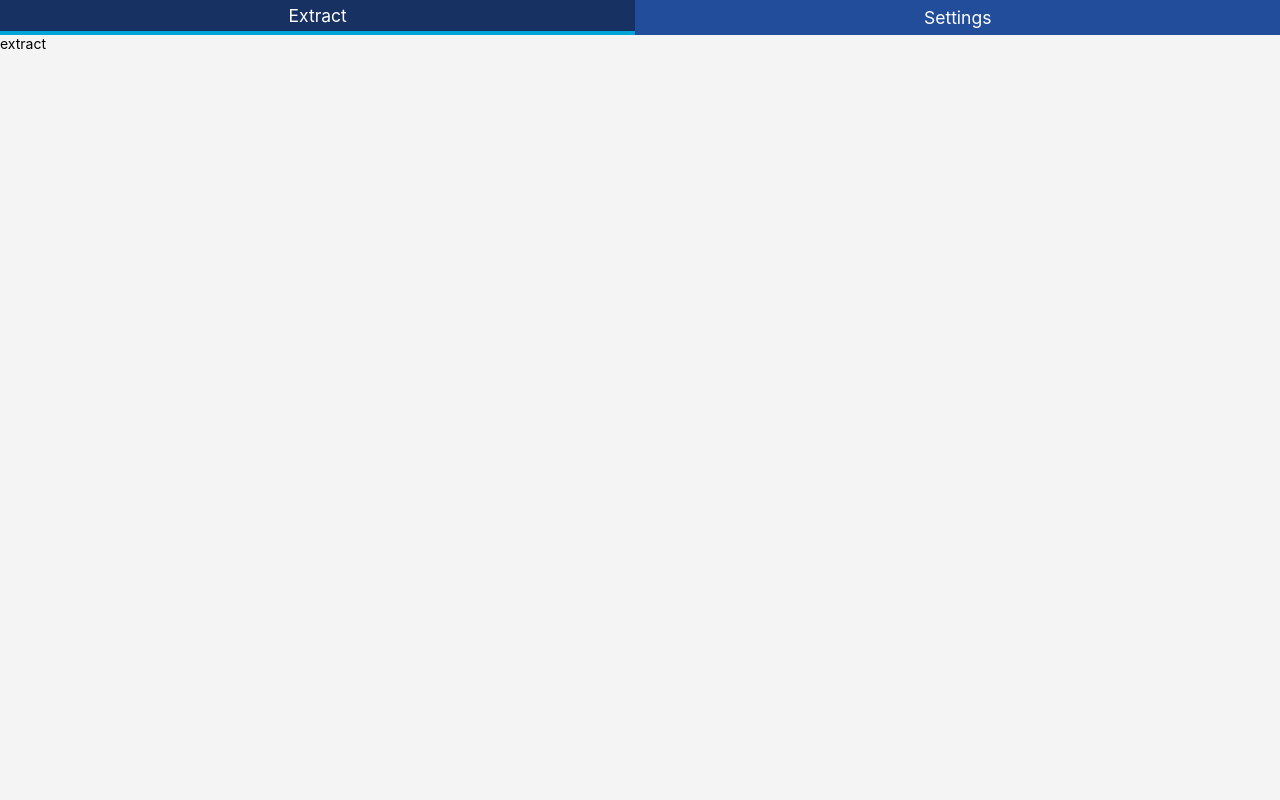
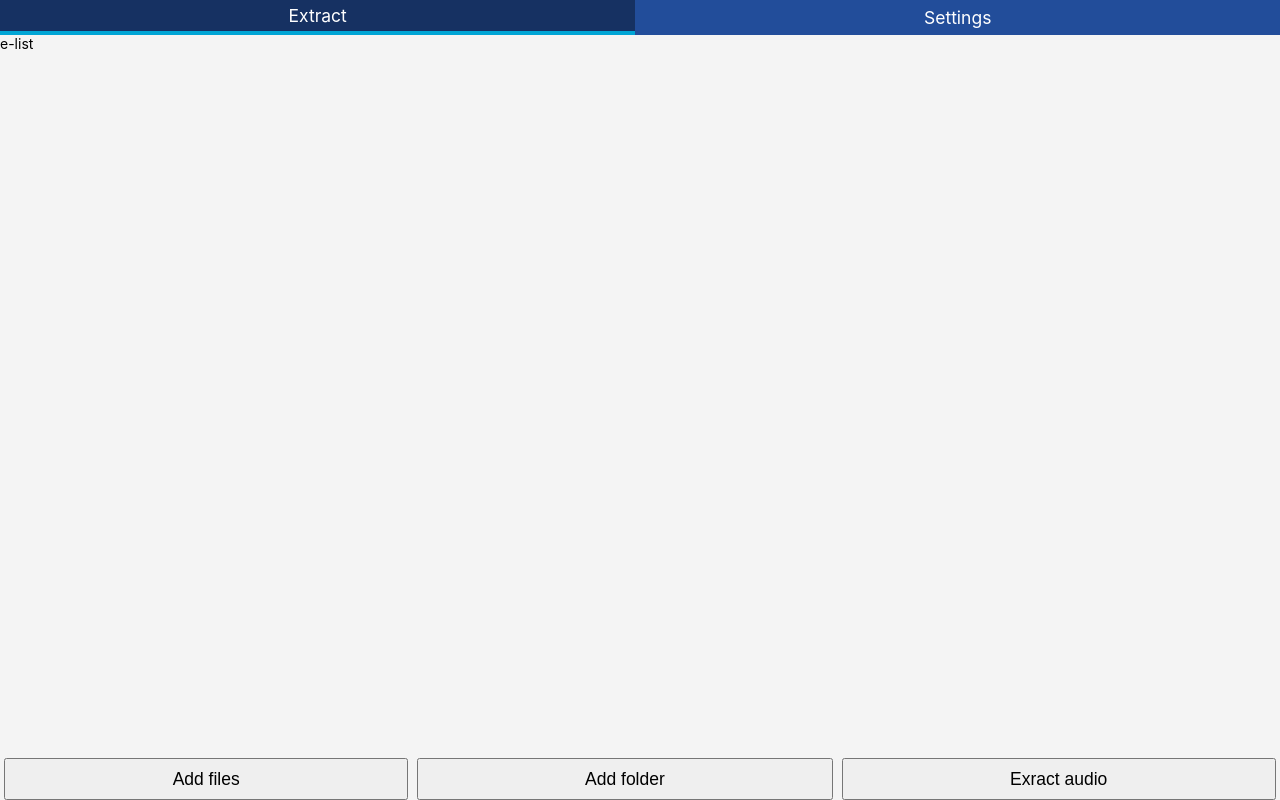
Before and after one commit to tomkarho/caidi-desktop, a React (Create React App) app: page / in a window 1280 px wide. Built offline with nearby package versions, Linux system fonts and the light colour scheme.

Commit message:
Add three buttons to extraction page
- add files
- add folder
- extract audio

```diff
--- /dev/null
+++ b/src/features/extract/ExtractList.tsx
@@ -0,0 +1,9 @@
+function ExtractList() {
+    return (
+        <div id="extraction-list">
+            e-list
+        </div>
+    );
+}
+
+export default ExtractList;
--- /dev/null
+++ b/src/features/extract/ExtractPage.scss
@@ -0,0 +1,15 @@
+.page.extract {
+  #extraction-list {
+    flex: 1 1 auto;
+  }
+
+  .controls {
+    height: 3em;
+
+    button {
+      flex: 1 1 auto;
+      margin: 0 0.25em;
+      font-size: 1.25em;
+    }
+  }
+}
--- a/src/features/extract/ExtractPage.tsx
+++ b/src/features/extract/ExtractPage.tsx
@@ -1,9 +1,17 @@
+import './ExtractPage.scss';
 import Page from '../../shared/PageComponent';
+import ExtractList from './ExtractList';
 
 function ExtractPage() {
     return (
         <Page className="extract">
-            <span>extract</span>
+            <ExtractList />
+
+            <div className="controls flex">
+                <button>Add files</button>
+                <button>Add folder</button>
+                <button>Exract audio</button>
+            </div>
         </Page>
     );
 }
--- a/src/shared/PageComponent.tsx
+++ b/src/shared/PageComponent.tsx
@@ -2,7 +2,7 @@ import {ReactElement} from 'react';
 import {useAppSelector} from '../core/hooks';
 
 interface PageParams {
-    readonly children: ReactElement;
+    readonly children: ReactElement|ReactElement[];
     readonly className: string;
 }
 
@@ -10,7 +10,7 @@ function Page({children, className}: PageParams) {
     const darkMode = useAppSelector(state => state.settings.darkMode);
 
     return (
-        <div className={`page ${className} ${darkMode ? 'dark' : ''}`}>
+        <div className={`page flex flex--column ${className} ${darkMode ? 'dark' : ''}`}>
             {children}
         </div>
     );
```
